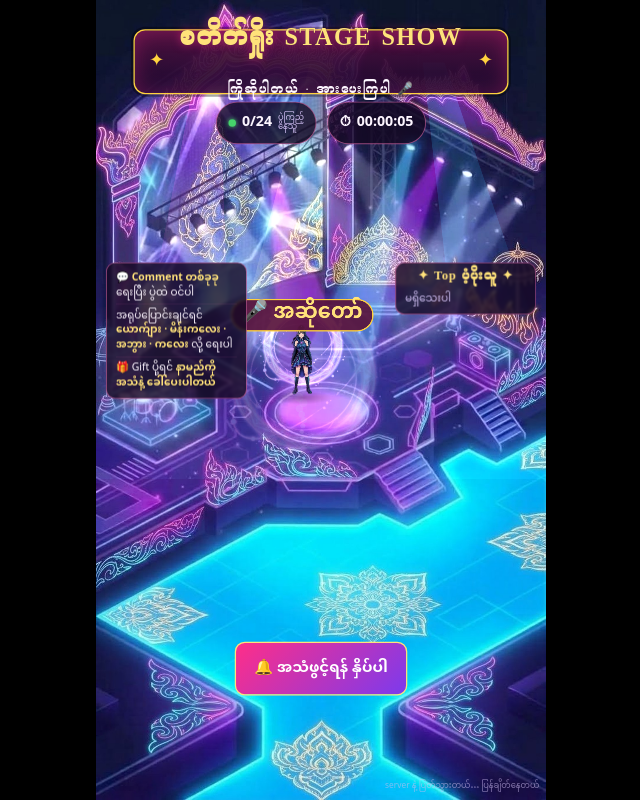
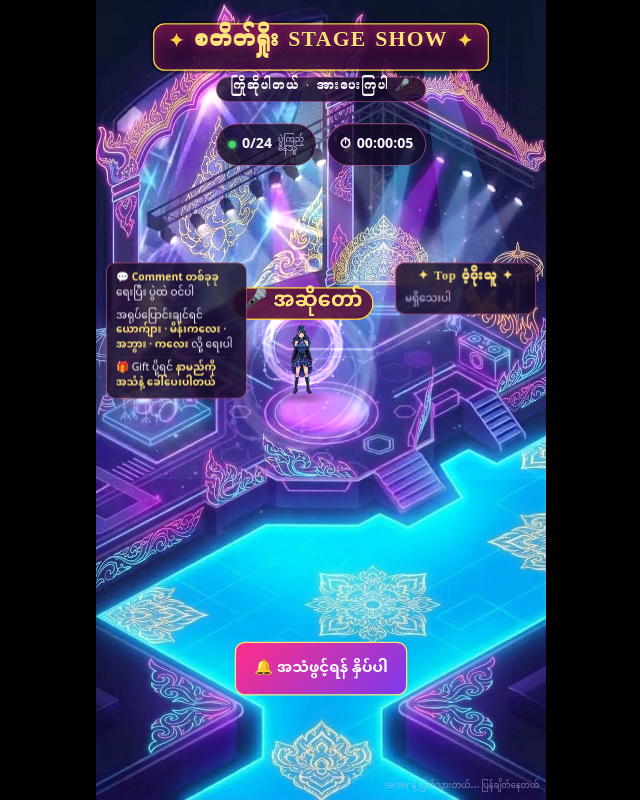
Before and after one commit to devluuking-ai/stage-show-live, a website: page live/overlay.html in a window 1280 px wide. Shown: the whole page, without its empty margins (319-959 px from the left). Drawn offline with Linux system fonts and the light colour scheme.

Commit message:
v17: singer name tag lifted clear of the avatar; title plaque hugs its text, subtitle gets its own pill frame; skin picker keeps only man/woman

```diff
--- a/live/overlay.html
+++ b/live/overlay.html
@@ -19,15 +19,16 @@ html,body{margin:0;height:100%;background:#000;overflow:hidden;font-family:var(-
 #c{position:absolute;inset:0;width:1080px;height:1920px}
 .ui{position:absolute;z-index:3}
 /* title plaque */
-#plaque{left:90px;right:90px;top:70px;height:150px;border:3px solid var(--gold);border-radius:28px;
+#plaque{left:90px;right:90px;top:56px;display:flex;flex-direction:column;align-items:center;gap:14px}
+#title{position:relative;box-sizing:border-box;max-width:100%;border:3px solid var(--gold);border-radius:28px;padding:20px 96px;
   background:linear-gradient(180deg,rgba(84,16,64,.92),rgba(24,8,44,.92));box-shadow:0 0 0 6px rgba(0,0,0,.35),0 0 50px rgba(255,46,136,.30) inset;
-  display:flex;flex-direction:column;align-items:center;justify-content:center;gap:6px}
-#plaque::before,#plaque::after{content:"✦";position:absolute;top:50%;transform:translateY(-50%);font-size:44px;color:var(--gold)}
-#plaque::before{left:34px}#plaque::after{right:34px}
-#title{font-family:var(--display);font-weight:700;font-size:58px;letter-spacing:.06em;color:var(--gold2);text-transform:uppercase;text-shadow:0 2px 0 #2a0a3a,0 0 22px rgba(255,46,136,.5)}
-#subtitle{font-family:var(--display);font-size:30px;letter-spacing:.12em;color:var(--fg)}
+  font-family:var(--display);font-weight:700;font-size:52px;line-height:1.3;letter-spacing:.06em;color:var(--gold2);text-transform:uppercase;text-align:center;text-shadow:0 2px 0 #2a0a3a,0 0 22px rgba(255,46,136,.5)}
+#title::before,#title::after{content:"✦";position:absolute;top:50%;transform:translateY(-50%);font-size:44px;color:var(--gold)}
+#title::before{left:34px}#title::after{right:34px}
+#subtitle{box-sizing:border-box;max-width:100%;border:2px solid var(--line);border-radius:999px;padding:10px 34px;background:var(--panel);
+  font-family:var(--display);font-size:29px;line-height:1.3;letter-spacing:.12em;color:var(--fg);text-align:center}
 /* pills */
-#pills{top:244px;left:0;right:0;display:flex;justify-content:center;gap:26px}
+#pills{top:296px;left:0;right:0;display:flex;justify-content:center;gap:26px}
 .pill{background:var(--panel);border:2px solid var(--line);border-radius:999px;padding:12px 28px;font-size:34px;font-weight:600;display:flex;align-items:center;gap:14px;font-variant-numeric:tabular-nums}
 .pill small{font-size:20px;font-weight:500;color:var(--muted);line-height:1.05}
 .dot{width:18px;height:18px;border-radius:50%;background:#46d36b;box-shadow:0 0 12px #46d36b}
@@ -319,8 +320,8 @@ function frame(now){
   // performer
   for (const tc of TEACHERS){ if (tc.master){ ctx.save(); ctx.globalCompositeOperation='lighter'; ctx.globalAlpha=.35+.1*Math.sin(t*1.5); sprite(A.halo,tc.x,tc.y-120,.9,.5); ctx.restore(); }
     // duo pair fixed inside the neon circle (disc centre ~507,980)
-    if (settings.performer==='duo'){ const dp=duetPoses(); drawSinger(450, 1005, .60, A['performer_male_'+dp[0]]||A.performer_male, dp[0], 0, t); drawSinger(564, 1005, .60, A['performer_female_'+dp[1]]||A.performer_female, dp[1], 1.9, t); tag(tc.name,507,1005-.60*260-22,.66,'gold'); }
-    else { const ph=songPhase(), g=settings.performer==='male'?'male':'female'; drawSinger(tc.x, tc.y, tc.s, A['performer_'+g+'_'+ph]||A['performer_'+g], ph, 0, t); tag(tc.name,tc.x,tc.y-tc.s*260-22,tc.s,'gold'); } }
+    if (settings.performer==='duo'){ const dp=duetPoses(); drawSinger(450, 1005, .60, A['performer_male_'+dp[0]]||A.performer_male, dp[0], 0, t); drawSinger(564, 1005, .60, A['performer_female_'+dp[1]]||A.performer_female, dp[1], 1.9, t); tag(tc.name,507,1005-.60*260-50,.66,'gold'); }
+    else { const ph=songPhase(), g=settings.performer==='male'?'male':'female'; drawSinger(tc.x, tc.y, tc.s, A['performer_'+g+'_'+ph]||A['performer_'+g], ph, 0, t); tag(tc.name,tc.x,tc.y-tc.s*260-50,tc.s,'gold'); } }
   // visitors back to front
   const bubbles=[];
   const list=[...visitors.values()].sort((a,b)=>a.y-b.y);
```
Also changed, not shown: index.html (+0 -1 lines).
